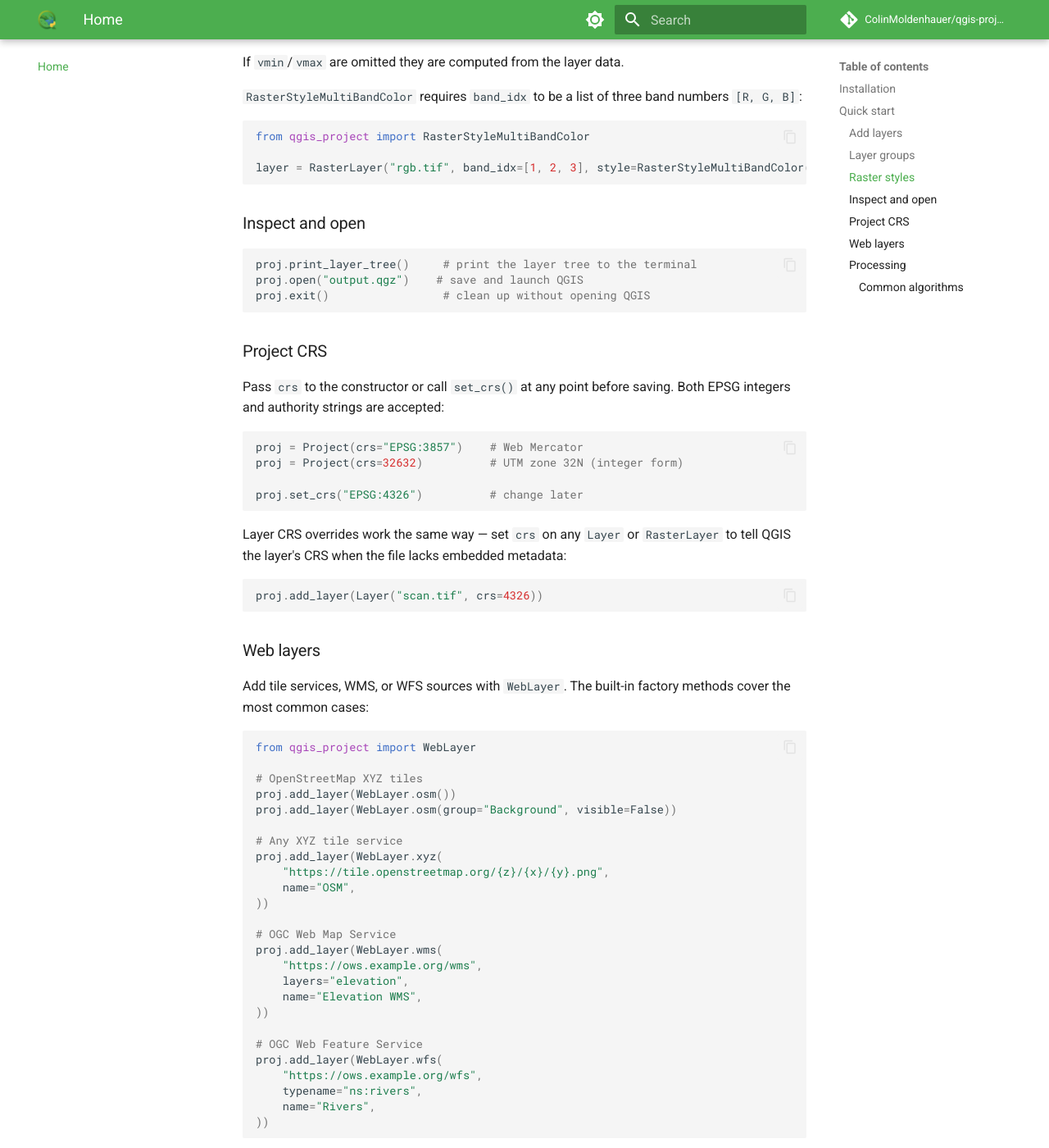
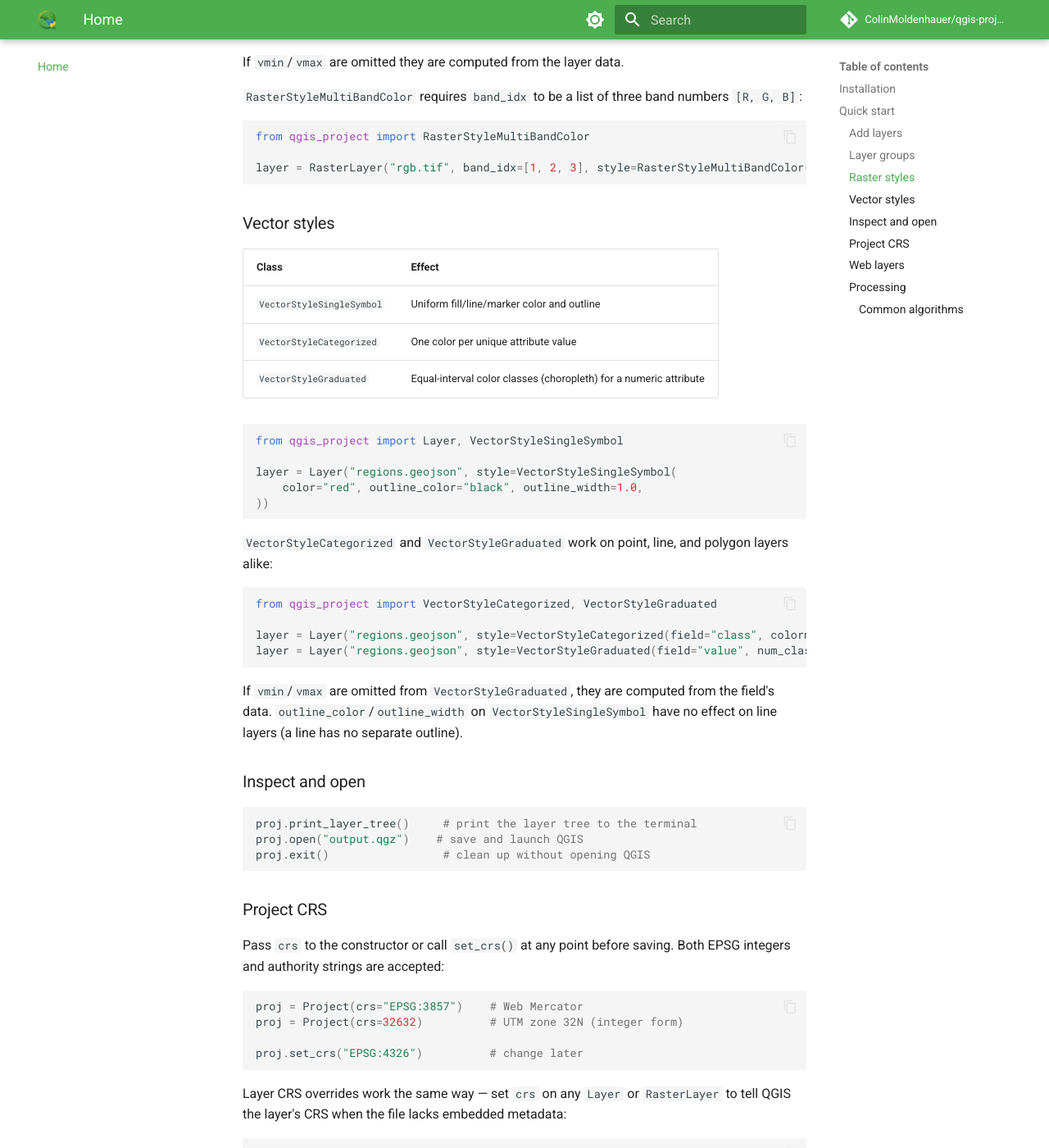
Before and after one commit to ColinMoldenhauer/qgis-project, an MkDocs documentation site: the page built from docs/index.md, in a window 1280 px wide and 1400 px high, scrolled down 1917 px. Shown: the whole window at 82% size. Built offline with MkDocs 1.6.1 and Material for MkDocs 9.7.7, drawn with Linux system fonts in a browser that asks for light colours; comment, search, counter and statistics services are not loaded.

Commit message:
docs: document vector layer styling

````diff
--- a/docs/index.md
+++ b/docs/index.md
@@ -85,6 +85,37 @@ from qgis_project import RasterStyleMultiBandColor
 
 layer = RasterLayer("rgb.tif", band_idx=[1, 2, 3], style=RasterStyleMultiBandColor())
 ```
+
+### Vector styles
+
+| Class | Effect |
+|---|---|
+| `VectorStyleSingleSymbol` | Uniform fill/line/marker color and outline |
+| `VectorStyleCategorized` | One color per unique attribute value |
+| `VectorStyleGraduated` | Equal-interval color classes (choropleth) for a numeric attribute |
+
+```python
+from qgis_project import Layer, VectorStyleSingleSymbol
+
+layer = Layer("regions.geojson", style=VectorStyleSingleSymbol(
+    color="red", outline_color="black", outline_width=1.0,
+))
+```
+
+`VectorStyleCategorized` and `VectorStyleGraduated` work on point, line, and
+polygon layers alike:
+
+```python
+from qgis_project import VectorStyleCategorized, VectorStyleGraduated
+
+layer = Layer("regions.geojson", style=VectorStyleCategorized(field="class", colormap="Spectral"))
+layer = Layer("regions.geojson", style=VectorStyleGraduated(field="value", num_classes=5, colormap="Viridis"))
+```
+
+If `vmin`/`vmax` are omitted from `VectorStyleGraduated`, they are computed
+from the field's data. `outline_color`/`outline_width` on
+`VectorStyleSingleSymbol` have no effect on line layers (a line has no
+separate outline).
 
 ### Inspect and open
 
````
Also changed, not shown: README.md (+33 -0 lines), docs/api/style.md (+8 -0 lines).
